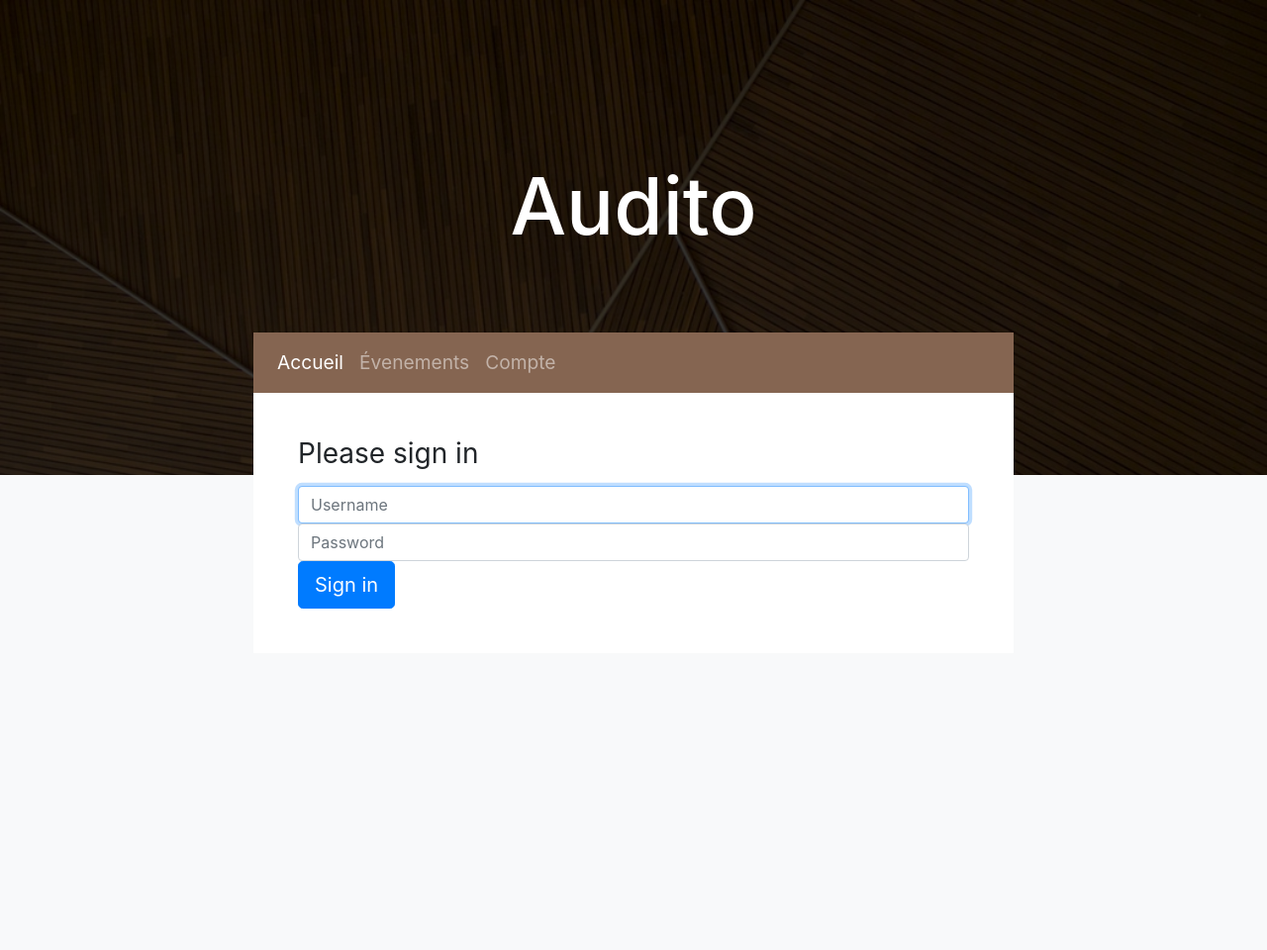
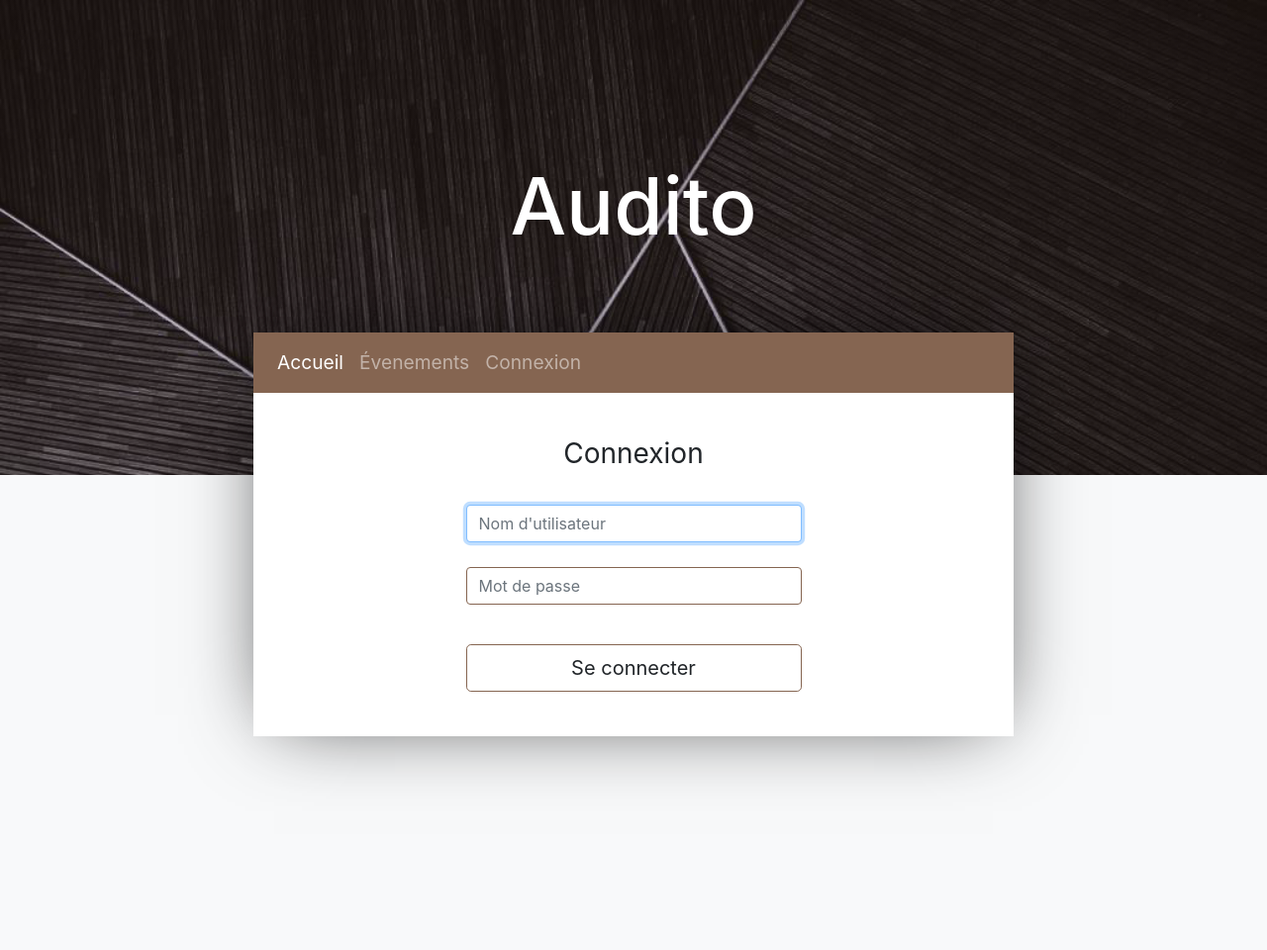
Before and after one commit to Aethernum/Symfo, a Symfony app: template templates/security/login.html.twig in a window 1280 px wide. Shown: the whole page at 99% size. Run offline with Twig, Linux system fonts and the light colour scheme; the template is opened without the code that fills it, so the values that code supplies are empty; some libraries are stand-ins or nearby versions.

Commit message:
login logout

```diff
--- a/config/routes.yaml
+++ b/config/routes.yaml
@@ -1,3 +1,6 @@
 index:
     path: /
     controller: App\Controller\HomeController::index
+app_logout:
+    path: /logout
+    methods: GET
--- /dev/null
+++ b/public/css/login_css.css
@@ -0,0 +1,36 @@
+.cnct-title{
+    text-align: center
+}
+
+.form-control:not(:nth-of-type(1)){
+    margin-top: 25px;
+}
+
+.form-control:nth-of-type(1){
+    margin-top: 35px;
+}
+
+.form-control{
+    width: 50%;
+    margin: auto;
+    display: flex;
+    line-height: 1.5;
+    border: 1px solid #856551;
+}
+
+.div-cnct-button{
+    width: 50%;
+    margin: auto;
+    text-align: center;
+    margin-top: 40px;
+}
+
+.cnct-button{
+    border: 1px solid #856551;
+    overflow: hidden;
+}
+
+.cnct-button:hover{
+    background-color: #856551;
+    color: white;
+}
--- a/public/css/main.css
+++ b/public/css/main.css
@@ -2,7 +2,7 @@
     margin: 0;
     padding: 0;
     list-style-type: none;
-    outline: none;
+    outline: none!important;
 }
 
 html,body{
@@ -16,7 +16,7 @@ body{
 .backimage{
     position: absolute;
     top: 0;
-    background-image: linear-gradient(rgba(0,0,0,.8), rgba(0,0,0,.8)), url("../img/roubaix.jfif");
+    background-image: linear-gradient(rgba(109, 74, 58, 0.2), rgba(109, 74, 58, 0.2)), url("../img/roubaix.png");
     background-size: cover;
     background-position: top;
     height: 60%;
@@ -41,6 +41,9 @@ body{
 .main{
     width: 60%;
     margin: 10vh auto;
+    -webkit-box-shadow: 0px 0px 80px -21px rgba(0,0,0,0.8);
+    -moz-box-shadow: 0px 0px 80px -21px rgba(0,0,0,0.8);
+    box-shadow: 0px 0px 80px -21px rgba(0,0,0,0.8);
 }
 
 .navbar{
--- a/src/Controller/SecurityController.php
+++ b/src/Controller/SecurityController.php
@@ -10,7 +10,7 @@ use Symfony\Component\Security\Http\Authentication\AuthenticationUtils;
 class SecurityController extends AbstractController
 {
     /**
-     * @Route("/login", name="app_login")
+     * @Route("/connexion", name="connexion")
      */
     public function login(AuthenticationUtils $authenticationUtils): Response
     {
@@ -19,6 +19,6 @@ class SecurityController extends AbstractController
         // last username entered by the user
         $lastUsername = $authenticationUtils->getLastUsername();
 
-        return $this->render('security/login.html.twig', ['last_username' => $lastUsername, 'error' => $error, 'name' => 'Connexion']);
+        return $this->render('security/login.html.twig', ['last_username' => $lastUsername, 'error' => $error, 'name' => 'Espace de connexion']);
     }
 }
--- a/src/Security/UserAuthenticator.php
+++ b/src/Security/UserAuthenticator.php
@@ -38,7 +38,7 @@ class UserAuthenticator extends AbstractFormLoginAuthenticator
 
     public function supports(Request $request)
     {
-        return 'app_login' === $request->attributes->get('_route')
+        return 'connexion' === $request->attributes->get('_route')
             && $request->isMethod('POST');
     }
 
@@ -91,6 +91,6 @@ class UserAuthenticator extends AbstractFormLoginAuthenticator
 
     protected function getLoginUrl()
     {
-        return $this->urlGenerator->generate('app_login');
+        return $this->urlGenerator->generate('connexion');
     }
 }
--- a/templates/base.html.twig
+++ b/templates/base.html.twig
@@ -3,9 +3,9 @@
     <head>
         <meta charset="UTF-8">
         <title>{% block title %}Welcome!{% endblock %}</title>
-        {% block stylesheets %}{% endblock %}
         <link rel="stylesheet" href="https://stackpath.bootstrapcdn.com/bootstrap/4.3.1/css/bootstrap.min.css" integrity="sha384-ggOyR0iXCbMQv3Xipma34MD+dH/1fQ784/j6cY/iJTQUOhcWr7x9JvoRxT2MZw1T" crossorigin="anonymous">
         <link rel="stylesheet" href="https://use.fontawesome.com/releases/v5.7.2/css/all.css" integrity="sha384-fnmOCqbTlWIlj8LyTjo7mOUStjsKC4pOpQbqyi7RrhN7udi9RwhKkMHpvLbHG9Sr" crossorigin="anonymous">
+        {% block stylesheets %}{% endblock %}
         <link href="{{ asset('css/main.css') }}" type="text/css" rel="stylesheet" />
     </head>
     <body>
@@ -26,10 +26,16 @@
                         <li class="nav-item">
                             <a class="nav-link" href="{{ url('evenement') }}">Évenements</a>
                         </li>
+                        {% if is_granted('ROLE_USER') %}
+                            <li class="nav-item">
+                                <a class="nav-link" href="{{ url('compte') }}">Compte</a>
+                            </li>
+                        {% else %}
+                            <li class="nav-item">
+                                <a class="nav-link" href="{{ url('connexion') }}">Connexion</a>
+                            </li>
+                        {% endif %}
 
-                        <li class="nav-item">
-                            <a class="nav-link" href="{{ url('compte') }}">Compte</a>
-                        </li>
                     </ul>
                 </div>
             </nav>
--- a/templates/compte/index.html.twig
+++ b/templates/compte/index.html.twig
@@ -15,6 +15,6 @@
     <p>Date de naissance : </p>
 
     <p><button>Souscrire a un abonnement</button></p>
-    <p><button>Deconnexion</button></p>
+    <p><a class="btn" href="{{url("app_logout")}}">Deconnexion</a></p>
 </div>
 {% endblock %}
--- a/templates/security/login.html.twig
+++ b/templates/security/login.html.twig
@@ -1,18 +1,19 @@
 {% extends 'base.html.twig' %}
 
-{% block title %}Log in!{% endblock %}
+{% block title %}Connexion{% endblock %}
+{% block stylesheets %}
+        <link href="{{ asset('css/login_css.css') }}" type="text/css" rel="stylesheet" />
+{% endblock %}
 
 {% block body %}
-<form method="post">
+<form action="{{ path('connexion') }}" method="post">
     {% if error %}
         <div class="alert alert-danger">{{ error.messageKey|trans(error.messageData, 'security') }}</div>
     {% endif %}
 
-    <h1 class="h3 mb-3 font-weight-normal">Please sign in</h1>
-    <label for="inputUsername" class="sr-only">Username</label>
-    <input type="text" value="{{ last_username }}" name="username" id="inputUsername" class="form-control" placeholder="Username" required autofocus>
-    <label for="inputPassword" class="sr-only">Password</label>
-    <input type="password" name="password" id="inputPassword" class="form-control" placeholder="Password" required>
+    <h1 class="h3 mb-3 font-weight-normal cnct-title">Connexion</h1>
+    <input type="text" value="{{ last_username }}" name="username" id="inputUsername" class="form-control cnct-form" placeholder="Nom d'utilisateur" required autofocus>
+    <input type="password" name="password" id="inputPassword" class="form-control cnct-form" placeholder="Mot de passe" required>
 
     <input type="hidden" name="_csrf_token"
            value="{{ csrf_token('authenticate') }}"
@@ -28,9 +29,10 @@
             </label>
         </div>
     #}
-
-    <button class="btn btn-lg btn-primary" type="submit">
-        Sign in
-    </button>
+    <div class="div-cnct-button">
+        <button class="btn btn-lg btn-block cnct-button" type="submit">
+            Se connecter
+        </button>
+    </div>
 </form>
 {% endblock %}
```
Also changed, not shown: templates/home/index.html.twig (+7 -32 lines), data.db (added), public/img/roubaix.png (added), 1 other file.
